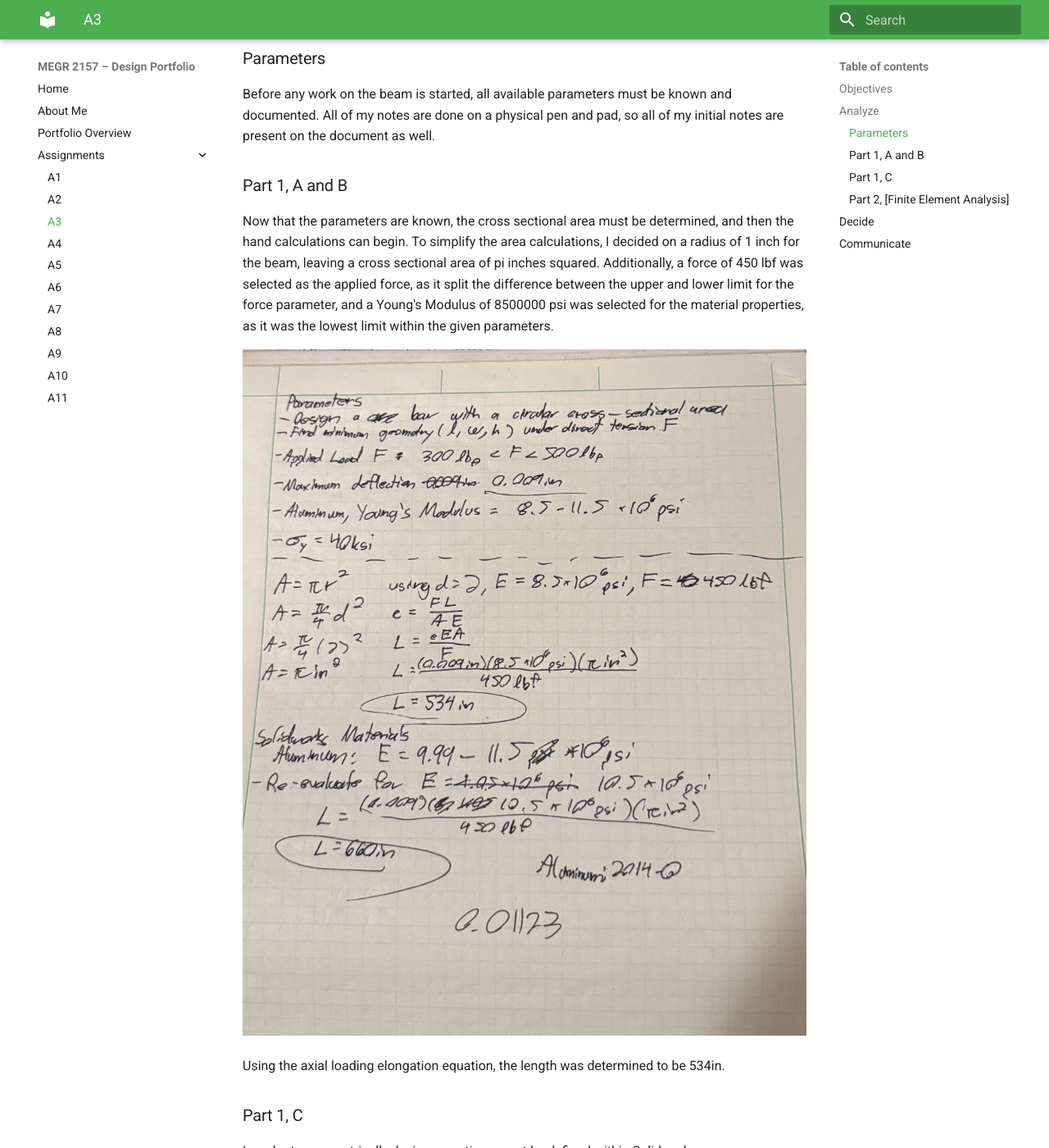
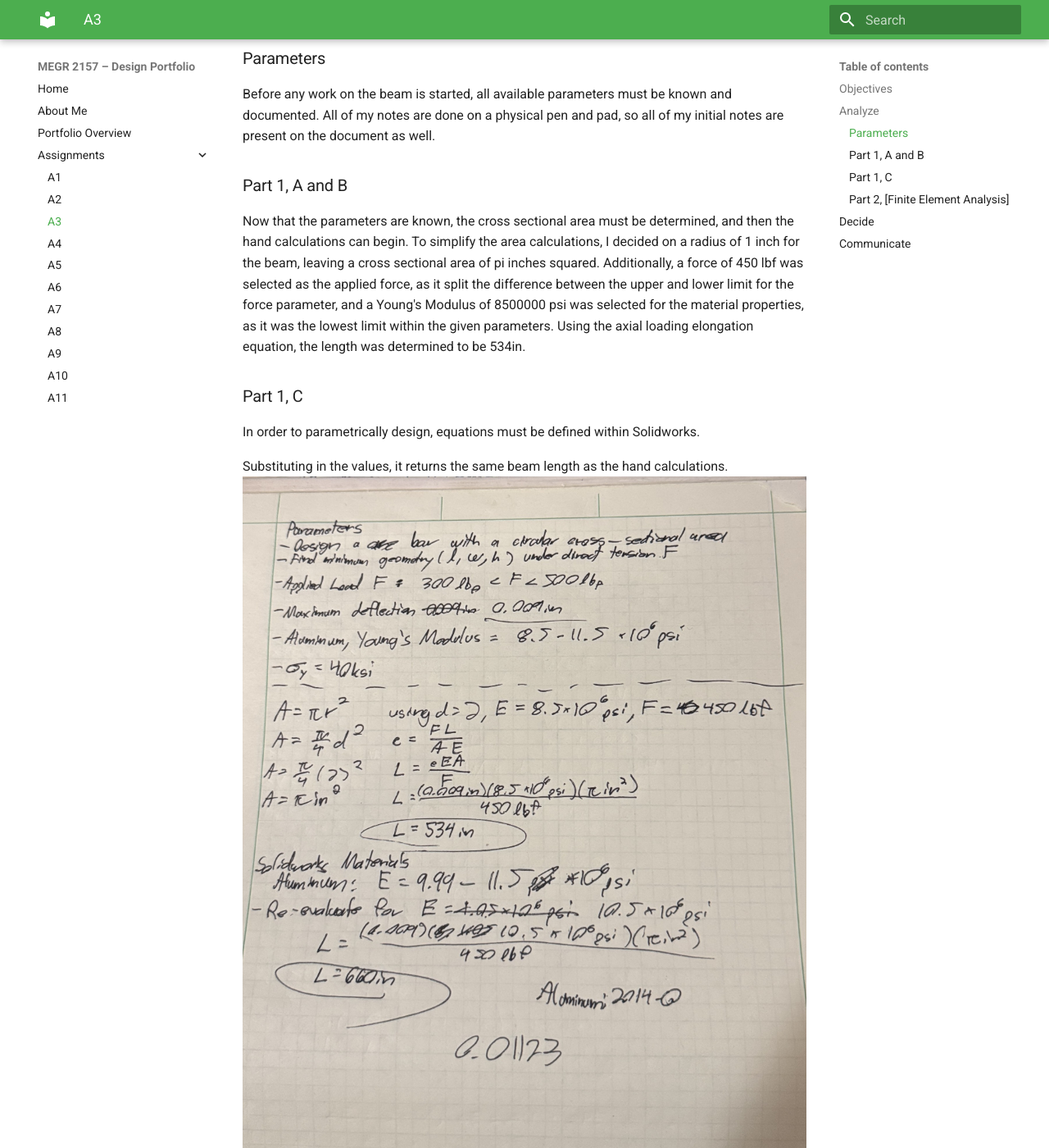
Before and after one commit to CadlesCelica/megr2157-portfolio, an MkDocs documentation site: the page built from docs/assignments/A03/index.md, in a window 1280 px wide and 1400 px high, scrolled down 400 px. Shown: the whole window at 82% size. Built offline with MkDocs 1.6.1 and Material for MkDocs 9.7.7, drawn with Linux system fonts in a browser that asks for light colours; part of the change alters nothing that is shown; some of the changed text lies outside the part shown.

Commit message:
New image upload, Part 1

```diff
--- a/docs/assignments/A03/index.md
+++ b/docs/assignments/A03/index.md
@@ -13,18 +13,15 @@ Before any work on the beam is started, all available parameters must be known a
 ### Part 1, A and B
 Now that the parameters are known, the cross sectional area must be determined, and then the hand calculations can begin.
 To simplify the area calculations, I decided on a radius of 1 inch for the beam, leaving a cross sectional area of pi inches squared. Additionally, a force of 450 lbf was selected as the applied force, as it split the difference between the upper and lower limit for the force parameter, and a Young's Modulus of 8500000 psi was selected for the material properties, as it was the lowest limit within the given parameters.
-
-![WrittenWork FINAL](IMG_5524 cropped.jpg)
-
 Using the axial loading elongation equation, the length was determined to be 534in.
-
 ### Part 1, C
 In order to parametrically design, equations must be defined within Solidworks.
 
 Substituting in the values, it returns the same beam length as the hand calculations.
-
-However, there is no aluminum alloy in Solidworks with a Young's Modulus of 8500000 psi, so aluminum 2014-O was chosen, and the calulcations were repeated.
+![WrittenWork FINAL](IMG_5524 cropped.jpg)
+However, there is no aluminum alloy in Solidworks with a Young's Modulus of 8500000 psi, so aluminum 2014-O was chosen, and the calulcations were repeated. Aluminum 2014-O has a Young's Modulus E = 10500000 psi
 Once again, the hand calculations and Solidworks equations agreed, and both returned a beam length of 660in.
+![SW Screenshot 1](docs/assignments/A03/Screenshot 2026-09-09 130407.png)
 
 ### Part 2, [Finite Element Analysis]
 Using the parametrically designed beam and Solidworks' built in SimulationXpress, finite element analysis is conducted on the beam.
```
Also changed, not shown: docs/assignments/A03/Screenshot 2026-09-09 130407.png (added).
